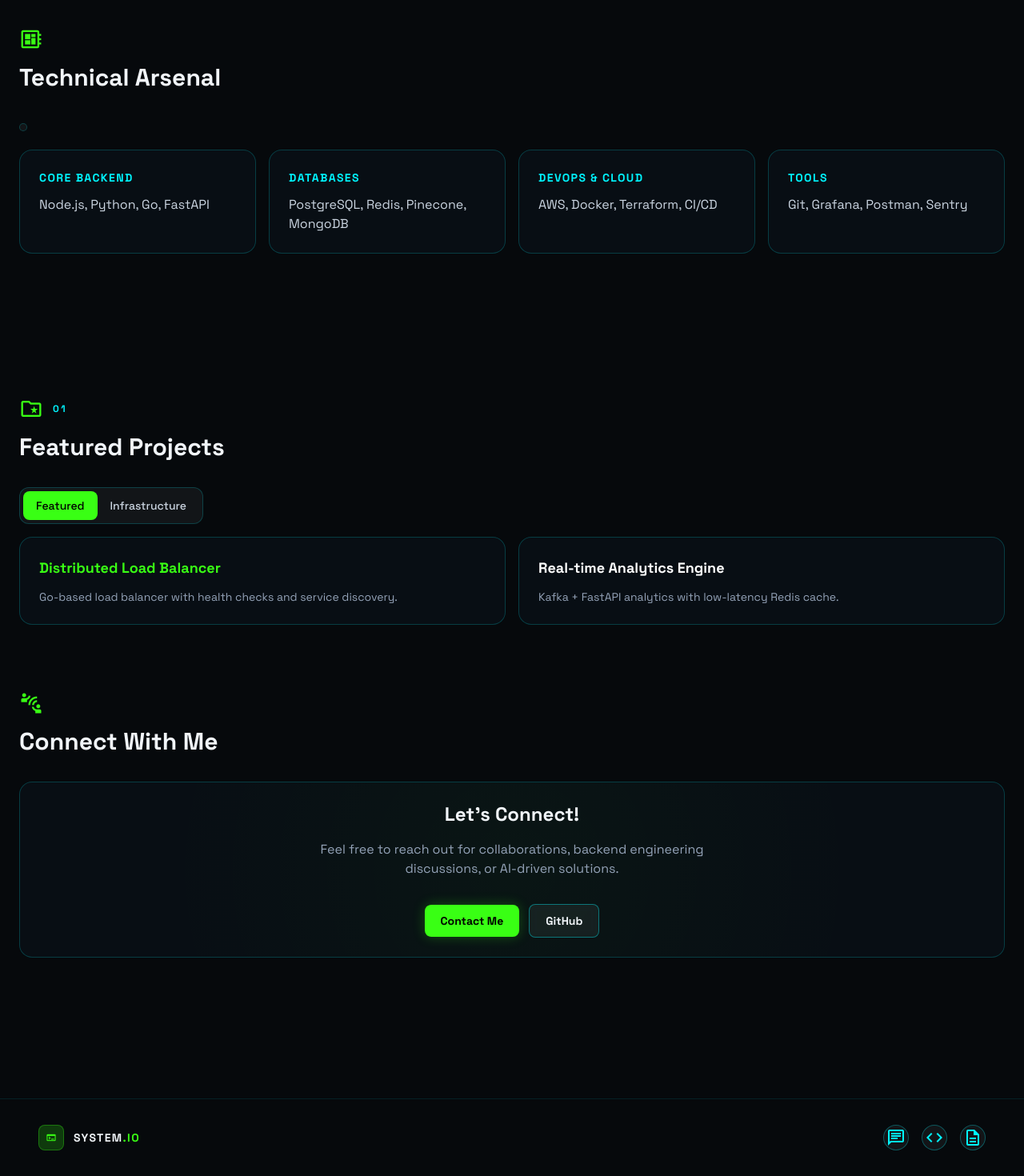
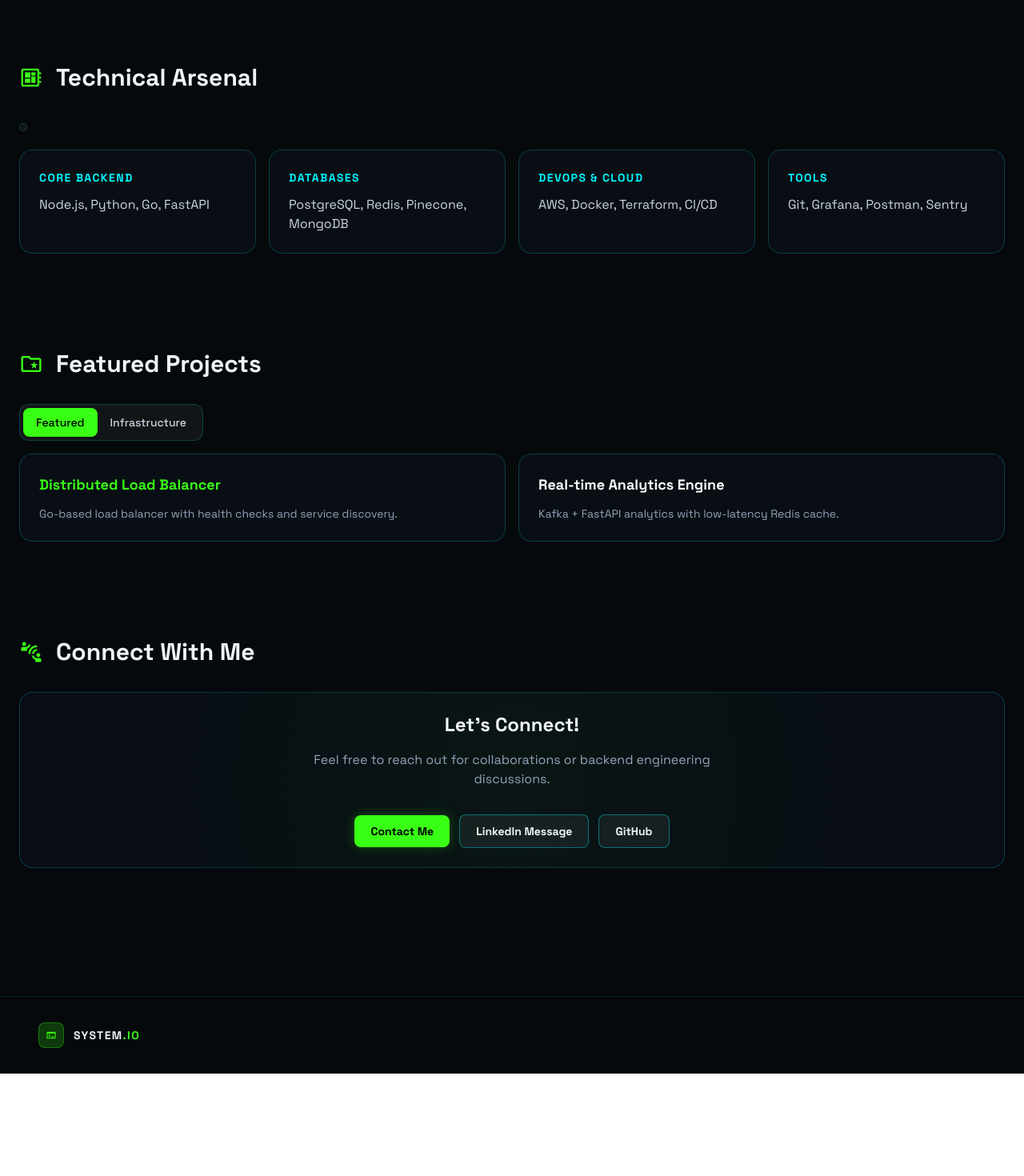
Before and after one commit to dasrama/portfolio, a Vue app: page / in a window 1280 px wide. Shown: the part 1166-2636 px from the top of the page at 80% size. After the commit the page ends 2508 px from the top, so only its background shows below. Built offline with nearby package versions, Linux system fonts and the light colour scheme.

Commit message:
uniform section gap and padding

```diff
--- a/src/App.vue
+++ b/src/App.vue
@@ -164,7 +164,7 @@ function openResume() {
       <div class="pointer-events-none fixed inset-0 grid-bg"></div>
 
       <Container size="xl" as="main" class="relative z-10 pb-20">
-        <section class="overflow-hidden pb-16 pt-16">
+        <section class="overflow-hidden">
           <Row justify="space-between" align="center" gap="3rem" class="mt-6 flex-col lg:flex-row">
             <Column gap="1rem" class="max-w-2xl text-center lg:text-left">
               <div class="inline-flex items-center gap-2 self-center rounded-full border border-primary/20 bg-primary/10 px-3 py-1 lg:self-start">
@@ -212,7 +212,7 @@ function openResume() {
           </Row>
         </section>
 
-        <section class="mb-24">
+        <section>
           <SectionHeader icon="work_history" title="Professional Path" />
 
           <Column gap="1rem" align="stretch">
@@ -239,7 +239,7 @@ function openResume() {
           </Column>
         </section>
 
-        <section id="tech-stack" class="mb-24 scroll-mt-32">
+        <section id="tech-stack" class="scroll-mt-32">
           <SectionHeader icon="developer_board" title="Technical Arsenal" />
 
           <Tabs v-model="activeStackTab" :tabs="stackTabs">
@@ -266,8 +266,8 @@ function openResume() {
           </Tabs>
         </section>
 
-        <section id="projects" class="py-20">
-          <SectionHeader icon="folder_special" eyebrow="01" title="Featured Projects" />
+        <section id="projects">
+          <SectionHeader icon="folder_special" title="Featured Projects" />
 
           <Tabs v-model="projectTab" :tabs="projectTabs">
             <template #panel="{ active }">
@@ -285,7 +285,7 @@ function openResume() {
           </Tabs>
         </section>
 
-        <section id="connect-with-me" class="mb-24 scroll-mt-32">
+        <section id="connect-with-me" class="scroll-mt-32">
           <SectionHeader icon="connect_without_contact" title="Connect With Me" />
 
           <Card class="relative overflow-hidden text-center">
@@ -293,11 +293,12 @@ function openResume() {
             <div class="relative z-10">
               <h3 class="mb-4 text-2xl font-bold">Let's Connect!</h3>
               <p class="mx-auto mb-8 max-w-lg text-slate-400">
-                Feel free to reach out for collaborations, backend engineering discussions, or AI-driven solutions.
+                Feel free to reach out for collaborations or backend engineering discussions.
               </p>
               <Row justify="center" gap="0.75rem">
                 <PrimaryButton>Contact Me</PrimaryButton>
-                <SecondaryButton>GitHub</SecondaryButton>
+                <SecondaryButton @click="openLinkedInMessage">LinkedIn Message</SecondaryButton>
+                <SecondaryButton @click="openGitHub">GitHub</SecondaryButton>
               </Row>
             </div>
           </Card>
@@ -312,11 +313,6 @@ function openResume() {
             </div>
             <span class="text-sm font-bold uppercase tracking-widest">System<span class="text-primary">.io</span></span>
           </div>
-          <Row gap="1rem">
-            <IconButton icon="chat" label="LinkedIn Message" size="sm" @click="openLinkedInMessage" />
-            <IconButton icon="code" label="GitHub" size="sm" @click="openGitHub" />
-            <IconButton icon="description" label="Resume" size="sm" @click="openResume" />
-          </Row>
         </Container>
       </footer>
 
--- a/src/components/ui/SectionHeader.vue
+++ b/src/components/ui/SectionHeader.vue
@@ -9,11 +9,14 @@ const props = defineProps({
 
 <template>
   <div class="mb-8">
-    <div class="mb-3 flex items-center gap-3">
+    <div class="flex items-center gap-4">
       <span v-if="props.icon" class="material-symbols-outlined text-3xl text-primary">{{ props.icon }}</span>
-      <p v-if="props.eyebrow" class="text-xs font-bold uppercase tracking-[0.2em] text-secondary">{{ props.eyebrow }}</p>
+      <div>
+        <p v-if="props.eyebrow" class="text-xs font-bold uppercase tracking-[0.2em] text-secondary">{{ props.eyebrow }}</p>
+        <h2 class="text-3xl font-bold">{{ props.title }}</h2>
+      </div>
     </div>
-    <h2 class="text-3xl font-bold">{{ props.title }}</h2>
+
     <p v-if="props.subtitle" class="mt-2 max-w-2xl text-slate-400">{{ props.subtitle }}</p>
 
     <div v-if="$slots.action" class="mt-4">
--- a/src/style.css
+++ b/src/style.css
@@ -44,3 +44,14 @@ body,
 html {
   scroll-behavior: smooth;
 }
+
+:root {
+  --section-gap: 2.5rem;
+  --section-vertical-padding: 2.5rem;
+}
+
+main > section {
+  margin: var(--section-gap) 0;
+  padding-top: var(--section-vertical-padding);
+  padding-bottom: var(--section-vertical-padding);
+}
```
